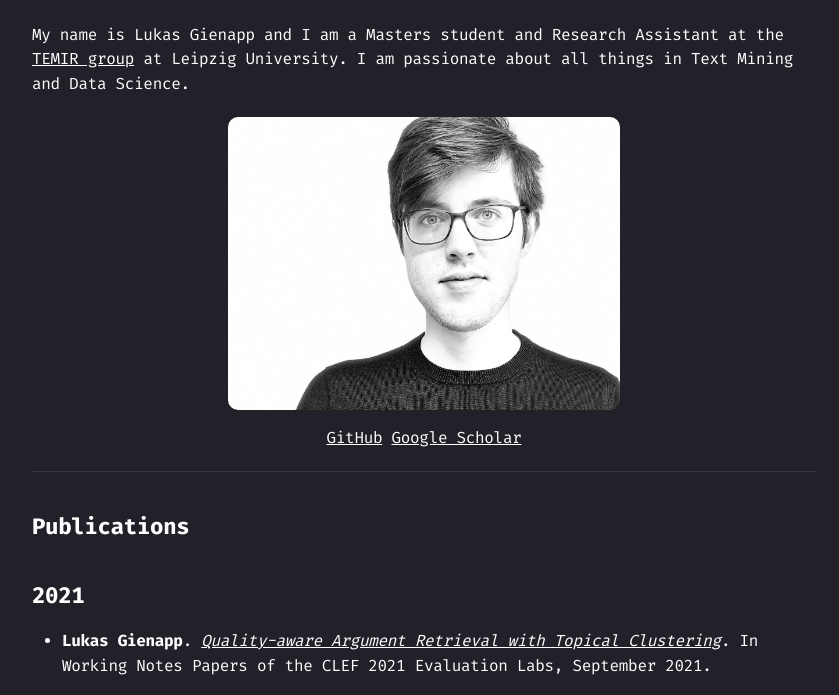
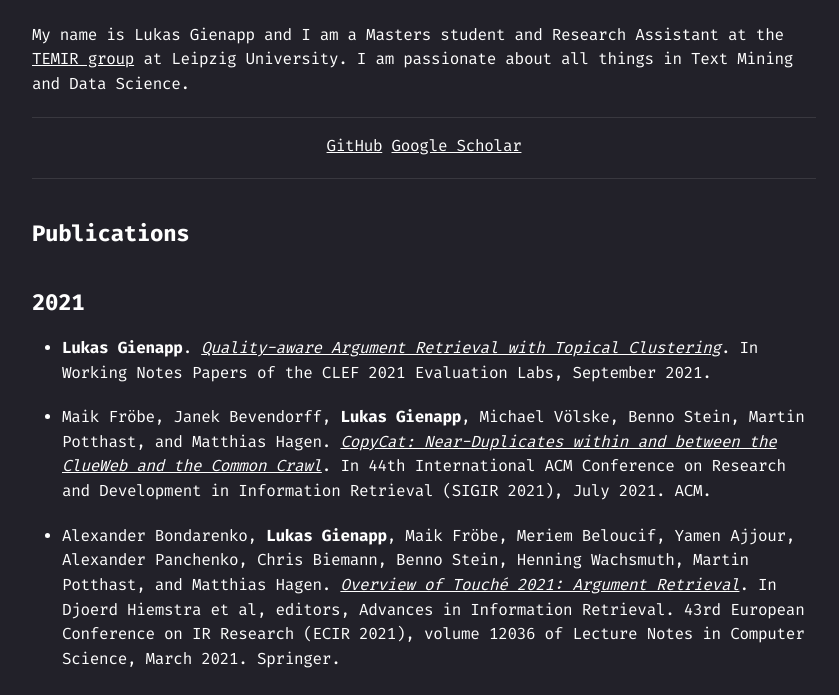
Before and after one commit to lgienapp/lgienapp.github.io, a plain HTML site: page index.html in a window 1280 px wide. Shown: the part 88-783 px from the top of the page, without its empty margins (216-1055 px from the left). Drawn offline with Linux system fonts and the light colour scheme.

Commit message:
Update pages.yml lgienapp/homepage@b2497d978fedca6226c55de11f94bd1d6519b786

```diff
--- a/index.html
+++ b/index.html
@@ -40,7 +40,7 @@ gien.app
 <div class=index-content>
 <p>My name is Lukas Gienapp and I am a Masters student and Research Assistant at the <a href=https://temir.org/>TEMIR group</a> at Leipzig University.
 I am passionate about all things in Text Mining and Data Science.</p>
-<img src=/header.jpeg alt="Hello Friend" class=center style=border-radius:10px;width:50%>
+<hr>
 <p style=text-align:center;display:block>
 <a href=https://github.com/lgienapp>GitHub</a>
 <a href="https://scholar.google.com/citations?user=ACMdYL0AAAAJ&hl=de">Google Scholar</a>
```
Also changed, not shown: header.jpeg (deleted), 1 other file.
